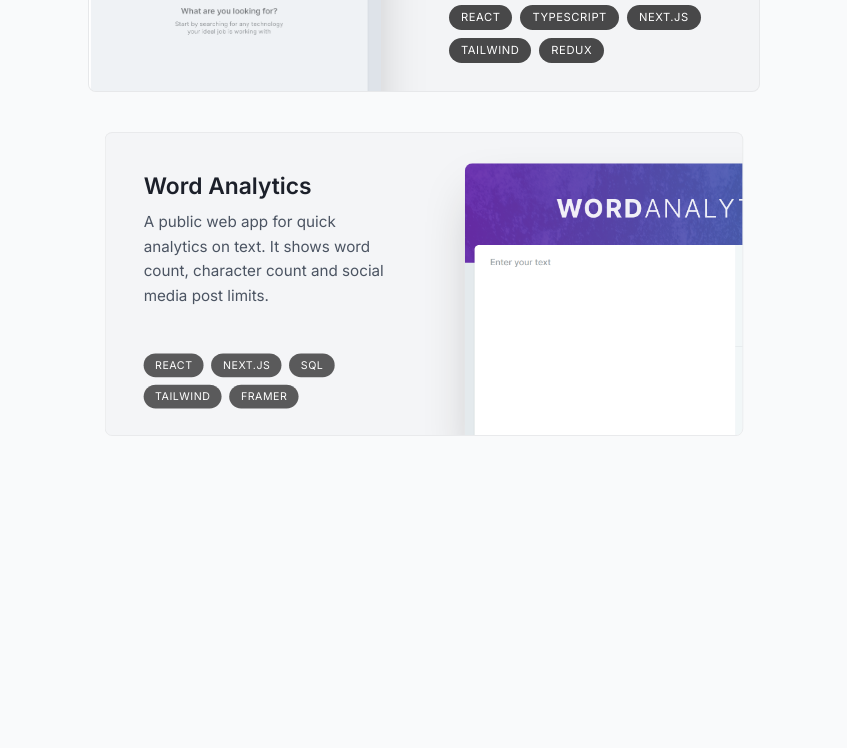
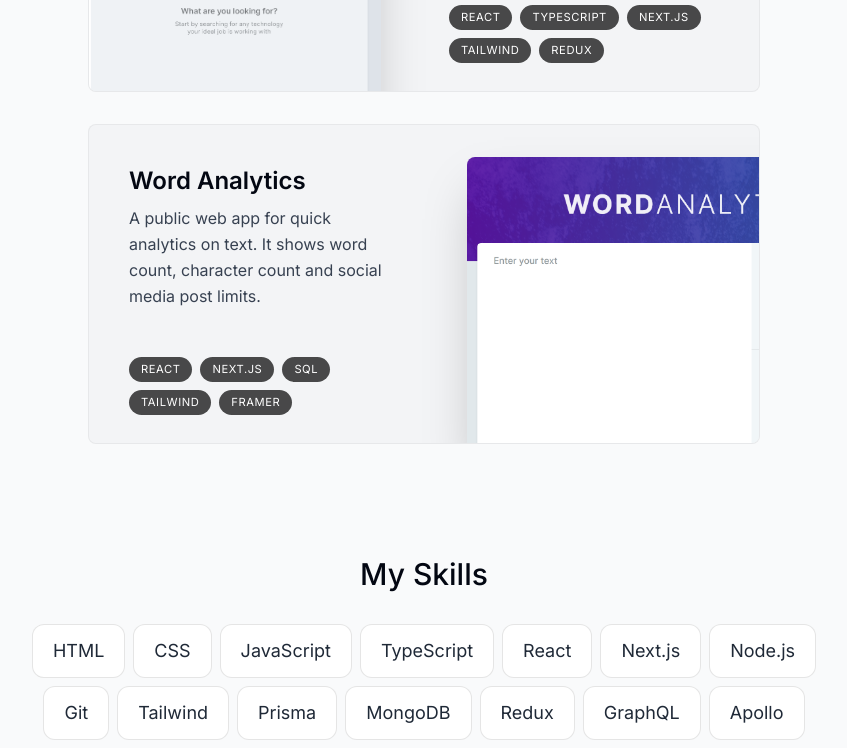
Before and after one commit to Pakkerman/portfolio, a Next.js app: page / in a window 1280 px wide. Shown: the part 2000-2748 px from the top of the page, without its empty margins (216-1063 px from the left). Before the commit the page ends 2444 px from the top, so only its background shows below. Built offline with nearby package versions, Linux system fonts and the light colour scheme.

Commit message:
Added Skills.tsx

```diff
--- a/app/layout.tsx
+++ b/app/layout.tsx
@@ -16,8 +16,8 @@ export default function RootLayout({ children }: RootLayoutProps) {
   return (
     <html lang="en" className="!scroll-smooth">
       <body
-        className={`bg-gray-50 text-gray-950 relative pt-28 sm:pt-36 h-[2000px] min-w-[390px] sm:min-[initial]:
-      ${inter.className}`}>
+        className={`bg-gray-50 text-gray-950 relative pt-28 sm:pt-36 h-[2000px] min-w-[390px]
+        ${inter.className}`}>
         <div className="bg-[#fbe2e3] absolute top-[-6rem] right-[-11rem] h-[31.25rem] w-[31.25rem] -z-10 rounded-full blur-[10rem] sm:w-[68.75rem]" />
         <div className="bg-[#dbd7fb] absolute top-[-1rem] left-[-35rem] h-[31.25rem] w-[50rem] -z-10 rounded-full blur-[10rem] sm:w-[68.75rem] md:left-[-33rem] lg:left-[-28rem] xl:left-[-15rem] 2xl:left[-5rem]" />
         <ActiveSectionContextProvider>
--- a/app/page.tsx
+++ b/app/page.tsx
@@ -4,6 +4,7 @@ import Intro from '@/components/intro'
 import SectionDivider from '@/components/section-divider'
 import About from '@/components/about'
 import Projects from '@/components/projects'
+import Skills from '@/components/skills'
 
 export default function Home() {
   return (
@@ -12,6 +13,7 @@ export default function Home() {
       <SectionDivider />
       <About />
       <Projects />
+      <Skills />
     </main>
   )
 }
--- a/components/projects.tsx
+++ b/components/projects.tsx
@@ -11,7 +11,7 @@ export default function Projects() {
   const { ref } = useSectionInView('Projects', 0.5)
 
   return (
-    <section id="projects" ref={ref} className="scroll-mt-28">
+    <section id="projects" ref={ref} className="scroll-mt-28 mb-28">
       <SectionHeading>My projects</SectionHeading>
       <div className="">
         {projectsData.map((item, idx) => (
--- /dev/null
+++ b/components/skills.tsx
@@ -0,0 +1,47 @@
+'use client'
+
+import React from 'react'
+import { motion } from 'framer-motion'
+import SectionHeading from './section-heading'
+import { skillsData } from '@/lib/data'
+import { useSectionInView } from '@/lib/hooks'
+
+const fadeInAnimationVariants = {
+  initial: {
+    opacity: 0,
+    y: 100,
+  },
+  animate: (idx: number) => ({
+    opacity: 1,
+    y: 0,
+    transition: { delay: 0.05 * idx },
+  }),
+}
+
+export default function Skills() {
+  const { ref } = useSectionInView('Skills')
+
+  return (
+    <section
+      id="skills"
+      ref={ref}
+      className="mb-28 max-w-[53rem] scroll-mt-28 text-center sm:mb-40 ">
+      <SectionHeading>My Skills</SectionHeading>
+      <ul className="flex flex-wrap justify-center gap-2 text-lg text-gray-800">
+        {skillsData.map((item, idx) => (
+          <motion.li
+            key={idx}
+            className="px-5 py-3 bg-white border border-black/10 rounded-xl"
+            variants={fadeInAnimationVariants}
+            initial="initial"
+            animate="animate"
+            whileInView="animate"
+            viewport={{ once: true }}
+            custom={idx}>
+            {item}
+          </motion.li>
+        ))}
+      </ul>
+    </section>
+  )
+}
```
